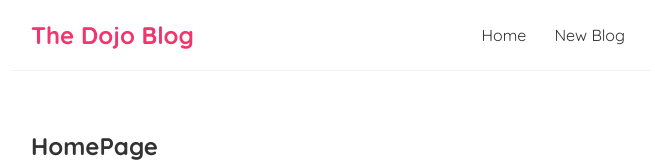
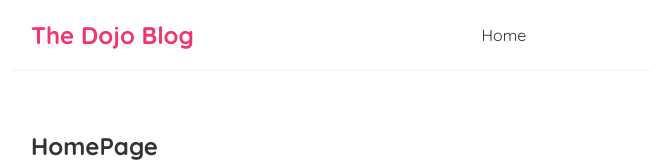
Before and after one commit to Popeaura/dojo-tutee, a React (Vite) app: page / in a window 1280 px wide. Shown: the top 162 px of the page, without its empty margins (309-964 px from the left). Built offline with nearby package versions, Linux system fonts and the light colour scheme.

Commit message:
I uploaded my modifed project's folder

```diff
--- a/src/Navbar.jsx
+++ b/src/Navbar.jsx
@@ -6,7 +6,7 @@ const Navbar = () => {
         <div className="links">
             <a href="/">Home</a>
             <a href="/create"style={{
-                color : ""
+                color : "white"
             }}>New Blog </a>
         </div>
         </nav>
```
